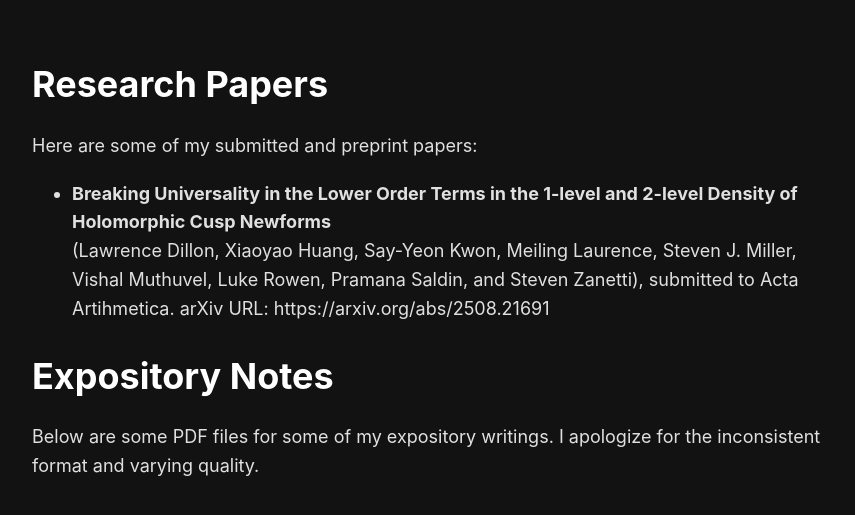
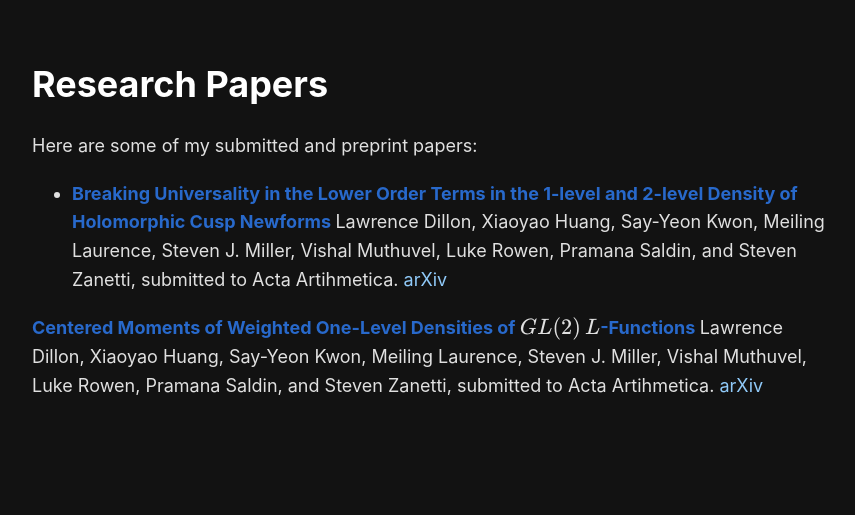
Before and after one commit to VinceDillonMath/VinceDillonMath.github.io, a Jekyll site: the page built from papers.md, in a window 1280 px wide. Shown: the top 515 px of the page, without its empty margins (208-1063 px from the left). Built offline with Jekyll 4.4.1, drawn with Linux system fonts in a browser that asks for light colours.

Commit message:
working on blog post and edited some formatting

```diff
--- a/papers.md
+++ b/papers.md
@@ -7,9 +7,8 @@ title: Research Papers
 
 Here are some of my submitted and preprint papers:
 
-- **Breaking Universality in the Lower Order Terms in the 1-level and 2-level Density of Holomorphic Cusp Newforms**
-(Lawrence Dillon, Xiaoyao Huang, Say-Yeon Kwon, Meiling Laurence, Steven J. Miller, Vishal Muthuvel, Luke Rowen, Pramana Saldin, and Steven Zanetti), submitted to Acta Artihmetica. arXiv URL: https://arxiv.org/abs/2508.21691
+- **<span style="color: #2869cb;"> Breaking Universality in the Lower Order Terms in the 1-level and 2-level Density of Holomorphic Cusp Newforms </span>**
+Lawrence Dillon, Xiaoyao Huang, Say-Yeon Kwon, Meiling Laurence, Steven J. Miller, Vishal Muthuvel, Luke Rowen, Pramana Saldin, and Steven Zanetti, submitted to Acta Artihmetica. [arXiv](https://arxiv.org/abs/2508.21691)
 
-# Expository Notes
-
-Below are some PDF files for some of my expository writings. I apologize for the inconsistent format and varying quality.
+**<span style="color: #2869cb;"> Centered Moments of Weighted One-Level Densities of $GL(2)$ $L$-Functions </span>**
+Lawrence Dillon, Xiaoyao Huang, Say-Yeon Kwon, Meiling Laurence, Steven J. Miller, Vishal Muthuvel, Luke Rowen, Pramana Saldin, and Steven Zanetti, submitted to Acta Artihmetica. [arXiv]()
```
Also changed, not shown: _posts/2025-09-06-LLGM.md (+28 -5 lines).
